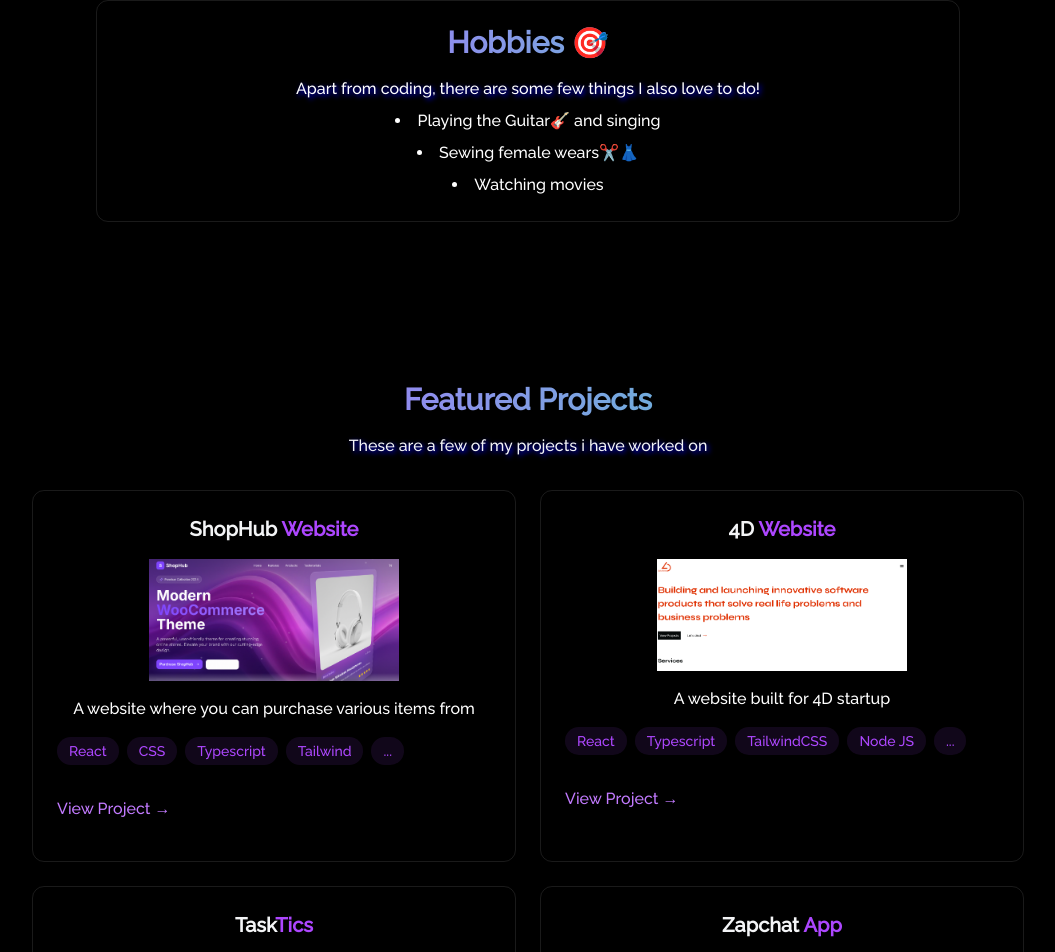
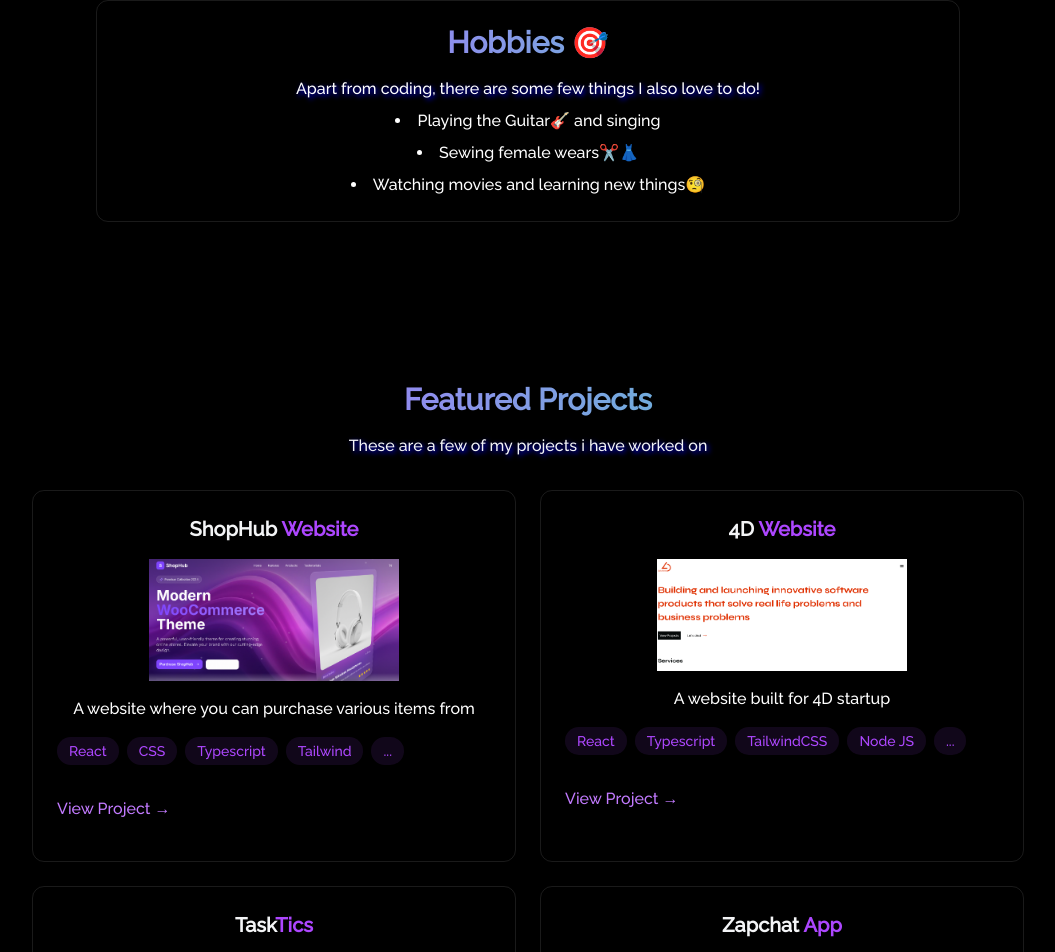
Before and after one commit to Gigireact/gigi-portfolio, a React (Vite) app: page / in a window 1280 px wide. Shown: the part 3312-4264 px from the top of the page, without its empty margins (112-1167 px from the left). Built offline with nearby package versions, Linux system fonts and the light colour scheme; a web font is replaced by a local one.

Commit message:
learning new stuff with monocle emoji guy

```diff
--- a/src/components/sections/About.jsx
+++ b/src/components/sections/About.jsx
@@ -101,7 +101,7 @@ export const About = () => {
                                 Sewing female wears✂️👗
                             </li>
                             <li>
-                                Watching movies
+                                Watching movies and learning new things🧐
                             </li>
                         </ul>
                     </div>
```
